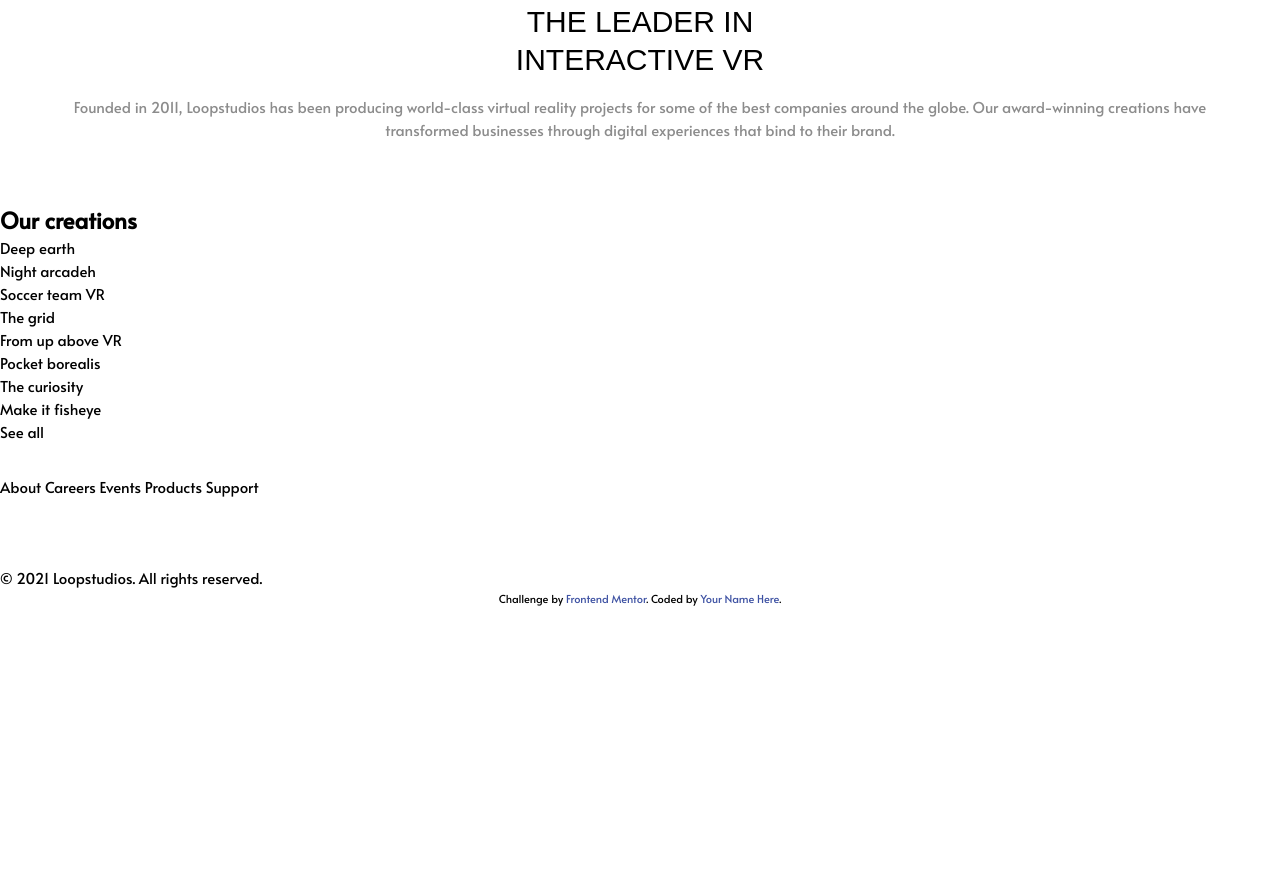
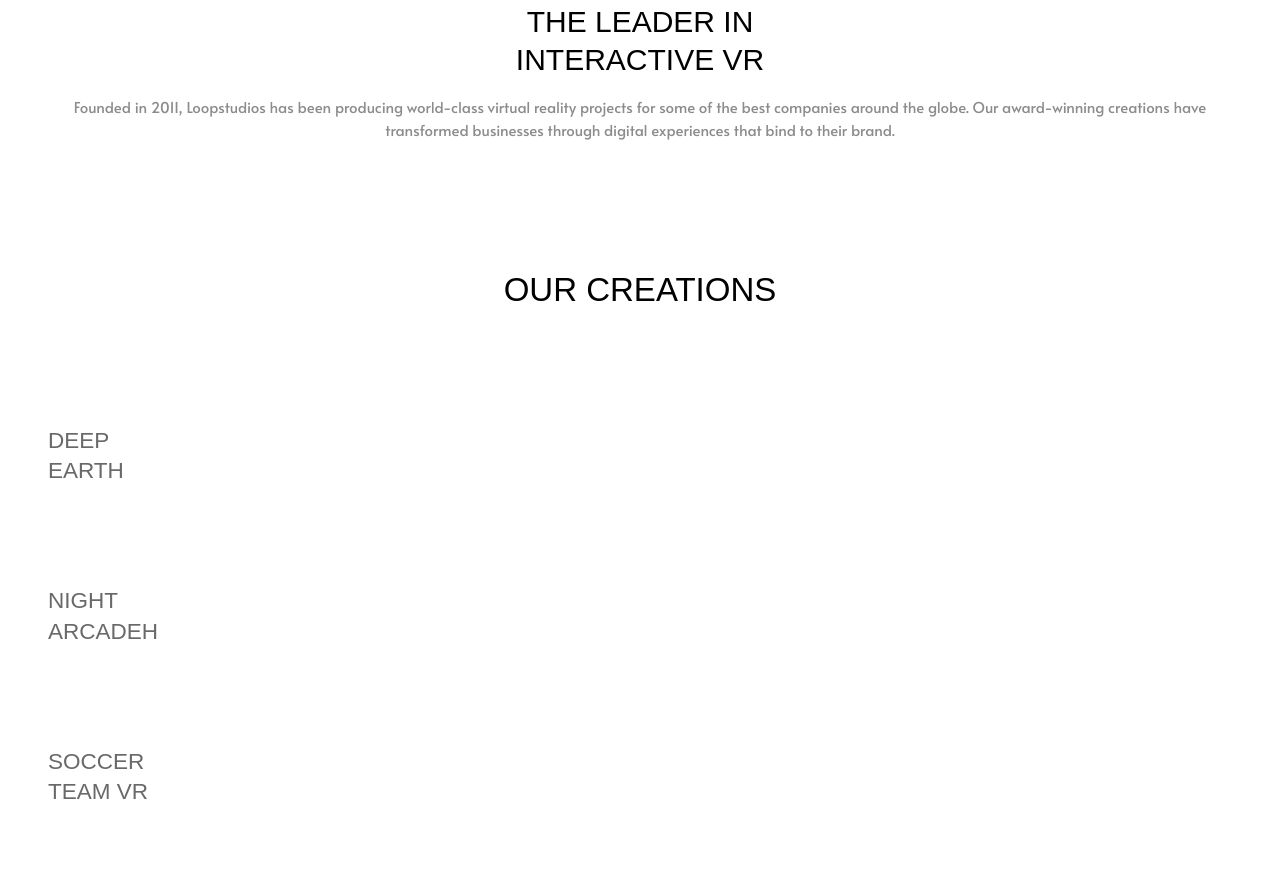
Before and after one commit to c-costin/loopstudios-landing-apge, a plain HTML site: page index.html in a window 1280 px wide. Shown: the part 1389-2260 px from the top of the page. Drawn offline with Linux system fonts and the light colour scheme; a web font is replaced by a local one.

Commit message:
Add CSS for section creation

```diff
--- a/index.html
+++ b/index.html
@@ -58,28 +58,28 @@
         <section class="creation">
             <h2 class="creation__title">Our creations</h2>
             <article class="creation-card">
-                <p class="creation-card__title">Deep earth</p>
+                <p class="creation-card__title">Deep <br> earth</p>
             </article>
             <article class="creation-card">
-                <p class="creation-card__title">Night arcadeh</p>
+                <p class="creation-card__title">Night <br> arcadeh</p>
             </article>
             <article class="creation-card">
-                <p class="creation-card__title">Soccer team VR</p>
+                <p class="creation-card__title">Soccer <br> team VR</p>
             </article>
             <article class="creation-card">
-                <p class="creation-card__title">The grid</p>
+                <p class="creation-card__title">The <br> grid</p>
             </article>
             <article class="creation-card">
-                <p class="creation-card__title">From up above VR</p>
+                <p class="creation-card__title">From up <br> above VR</p>
             </article>
             <article class="creation-card">
-                <p class="creation-card__title">Pocket borealis</p>
+                <p class="creation-card__title">Pocket <br> borealis</p>
             </article>
             <article class="creation-card">
-                <p class="creation-card__title">The curiosity</p>
+                <p class="creation-card__title">The <br> curiosity</p>
             </article>
             <article class="creation-card">
-                <p class="creation-card__title">Make it fisheye</p>
+                <p class="creation-card__title">Make it <br> fisheye</p>
             </article>
             <a class="creation__btn" href="">See all</a>
         </section>
--- a/styles/style.css
+++ b/styles/style.css
@@ -114,13 +114,45 @@ body {
 }
 
 /* ==== SECTION CREATION ===== */
-
+.creation {
+  padding: 2rem;
+  display: flex;
+  flex-direction: column;
+  justify-content: center;
+  align-items: center;
+}
+.creation__title {
+  margin: 2rem 0;
+  text-transform: uppercase;
+  font-size: 2.2em;
+  font-weight: 300;
+  font-family: var(--font-josefin-sans);
+}
+.creation-card {
+  padding: 1rem;
+  width: 100%;
+}
+.creation-card__title {
+  margin-top: 3em;
+  text-transform: uppercase;
+  font-size: 1.5em;
+  font-family: var(--font-josefin-sans);
+  color: var(--color-very-dark-gray);
+}
+.creation__btn {
+  margin: 2rem;
+  padding: 0.5rem 2rem;
+  text-transform: uppercase;
+  letter-spacing: 4px;
+  border: 2px solid var(--color-black);
+}
 
 /* ==== REFERENCE ==== */
 .attribution {
   font-size: 11px;
   text-align: center;
 }
+
 .attribution a {
   color: hsl(228, 45%, 44%);
 }
```
